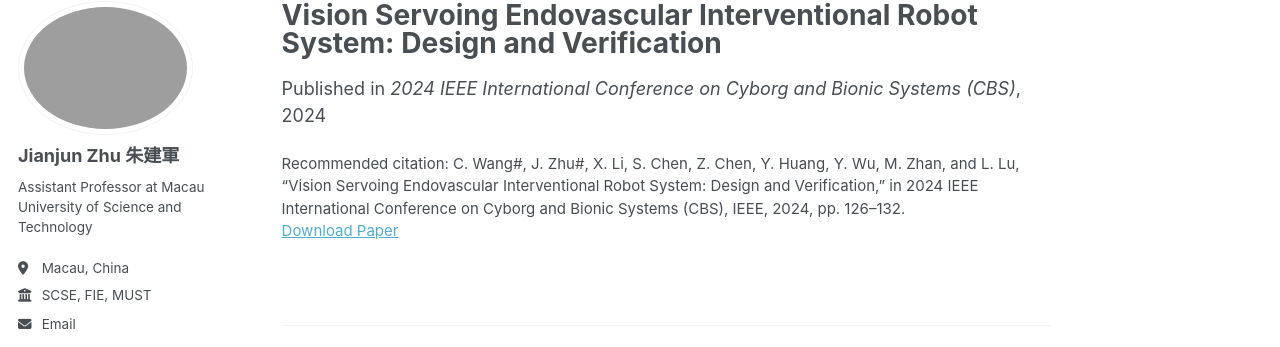
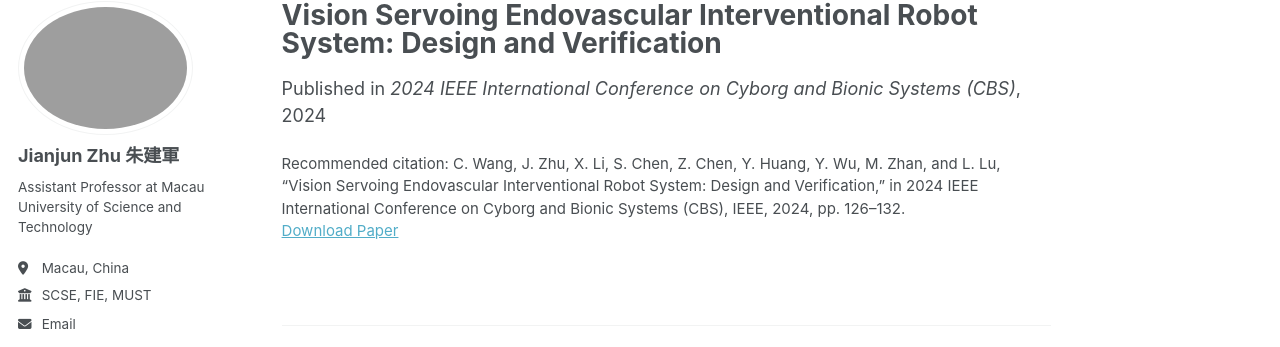
Before and after one commit to JianjunZhu/JianjunZhu.github.io, a Jekyll site: the page built from _publications/2025-CBS.md, in a window 1280 px wide and 1025 px high. Shown: the part 98-445 px from the top of the window. Built offline with Jekyll 4.4.1, drawn with Linux system fonts in a browser that asks for light colours; some web fonts are replaced; a script that is not in the unit is left out.

Commit message:
Update 2025-CBS.md

```diff
--- a/_publications/2025-CBS.md
+++ b/_publications/2025-CBS.md
@@ -7,5 +7,5 @@ excerpt: ''
 date: 2024-11-20
 venue: '2024 IEEE International Conference on Cyborg and Bionic Systems (CBS)'
 paperurl: 'https://ieeexplore.ieee.org/document/10860327'
-citation: 'C. Wang#, J. Zhu#, X. Li, S. Chen, Z. Chen, Y. Huang, Y. Wu, M. Zhan, and L. Lu, “Vision Servoing Endovascular Interventional Robot System: Design and Verification,” in 2024 IEEE International Conference on Cyborg and Bionic Systems (CBS), IEEE, 2024, pp. 126–132.'
+citation: 'C. Wang, J. Zhu, X. Li, S. Chen, Z. Chen, Y. Huang, Y. Wu, M. Zhan, and L. Lu, “Vision Servoing Endovascular Interventional Robot System: Design and Verification,” in 2024 IEEE International Conference on Cyborg and Bionic Systems (CBS), IEEE, 2024, pp. 126–132.'
 ---
```
